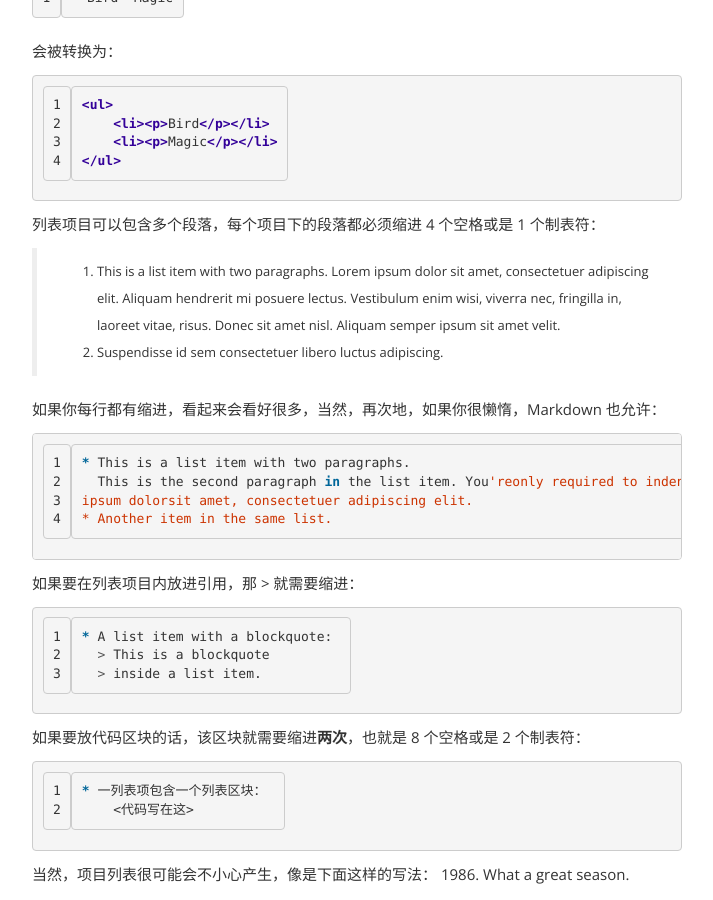
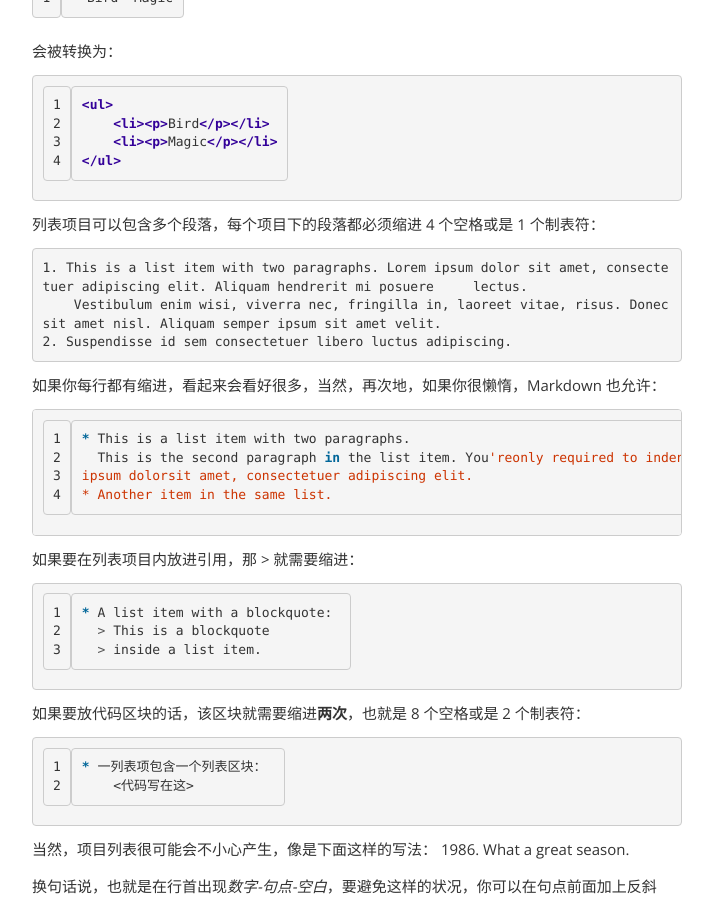
Before and after one commit to LumoCheung/lumocheung.github.com, a Jekyll site: the page built from _posts/2016-04-03-markdown-base.md, in a window 1280 px wide and 900 px high, scrolled down 7373 px. Shown: the whole window, without its empty margins (283-996 px from the left). Built offline with Jekyll 4.4.1, drawn with Linux system fonts in a browser that asks for light colours.

Commit message:
Update 2016-04-03-markdown-base.md

````diff
--- a/_posts/2016-04-03-markdown-base.md
+++ b/_posts/2016-04-03-markdown-base.md
@@ -213,9 +213,11 @@ luctus adipiscing.
 
 列表项目可以包含多个段落，每个项目下的段落都必须缩进 4 个空格或是 1 个制表符：
 
->1. This is a list item with two paragraphs. Lorem ipsum dolor sit amet, consectetuer adipiscing elit. Aliquam hendrerit mi posuere lectus.
-Vestibulum enim wisi, viverra nec, fringilla in, laoreet vitae, risus. Donec sit amet nisl. Aliquam semper ipsum sit amet velit.
+```code
+1. This is a list item with two paragraphs. Lorem ipsum dolor sit amet, consectetuer adipiscing elit. Aliquam hendrerit mi posuere     lectus.
+    Vestibulum enim wisi, viverra nec, fringilla in, laoreet vitae, risus. Donec sit amet nisl. Aliquam semper ipsum sit amet velit.
 2. Suspendisse id sem consectetuer libero luctus adipiscing.
+```
 
 如果你每行都有缩进，看起来会看好很多，当然，再次地，如果你很懒惰，Markdown 也允许：
 
````
